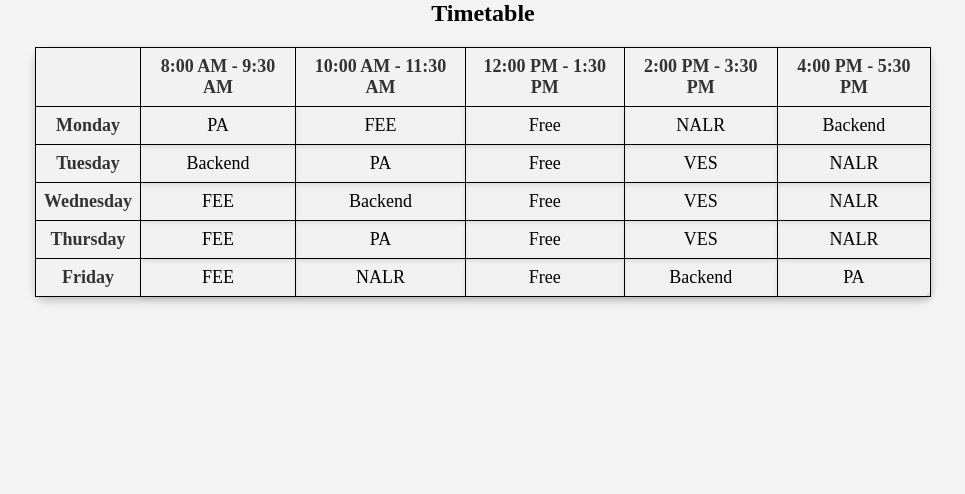
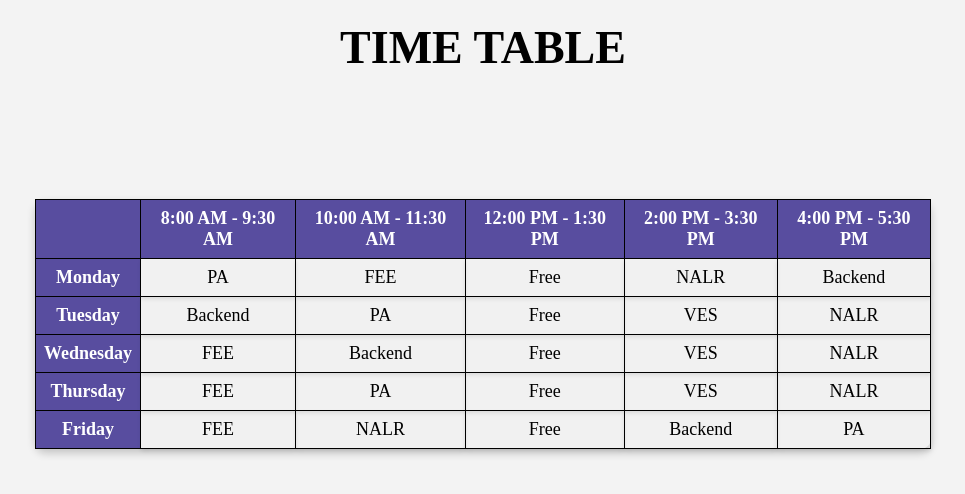
Before and after one commit to Nutika16/Collage_Management, a React (Create React App) app: page /TimeTable in a window 1280 px wide. Shown: the top 494 px of the page, without its empty margins (157-1122 px from the left). Built offline with nearby package versions, Linux system fonts and the light colour scheme.

Commit message:
timeTable code

```diff
--- a/src/pages/Student/TimeTable.jsx
+++ b/src/pages/Student/TimeTable.jsx
@@ -56,7 +56,13 @@ class TimeTable extends Component {
   render() {
     return (
       <div className="timetable-container">
-        <h1 className='heading'>Timetable</h1>
+        <br></br>
+        <h1 className='heading'>TIME TABLE</h1>
+        <br></br>
+        <br></br>
+        <br></br>
+        <br></br>
+        <br></br>
         <table className="timetable">
           <thead>
             <tr>
@@ -69,7 +75,7 @@ class TimeTable extends Component {
           <tbody>
             {this.state.days.map((day, index) => (
               <tr key={index}>
-                <th>{day}</th>
+                <th className = "day">{day}</th>
                 {this.state.times.map((time, idx) => (
                   <td
                     key={idx}
--- a/src/pages/Student/Timetable.css
+++ b/src/pages/Student/Timetable.css
@@ -1,6 +1,11 @@
+* {
+  font-family: 'Times New Roman', Times, serif;
+}
+
 /* Center the timetable on the webpage */
 .heading {
   text-align: center;
+  font-size: 46px;
 }
 
 .timetable-container {
@@ -12,14 +17,14 @@
 
 /* Style for the whole timetable container */
 .timetable {
-  font-family: Arial, sans-serif;
+  font-family: 'Times New Roman', Times, serif;
   box-shadow: 0 4px 8px rgba(0, 0, 0, 0.2);
   border-radius: 10px;
 }
 
 /* Style for the table */
 table {
-  width: 80%; /* Adjust the width as needed */
+  width: 90%; /* Adjust the width as needed */
   margin: 0 auto; /* Center the table horizontally */
   border-collapse: collapse;
   padding: 16px;
@@ -32,6 +37,7 @@ th {
   background-color: #584d9f;
   color: black;
   padding: 20px;
+  /* font-size: 25px; */
   text-align: center;
 }
 
@@ -40,7 +46,29 @@ td {
   border: 1px solid #ddd;
   padding: 20px;
   text-align: center;
+  /* font-size: 25px; */
   box-shadow: 0 2px 4px rgba(0, 0, 0, 0.1);
 }
 
 /* Different colors for each subject */
+
+thead th {
+  color: #ffffff;
+  background: #584d9f;
+}
+
+
+thead th:nth-child(odd) {
+  color: #ffffff;
+  background: #584d9f;
+}
+
+/* tr:nth-child(even) {
+  background: #584d9f;
+} */
+
+.day {
+  background-color: #584d9f;
+  font-weight: bold;
+  color: white;
+}
```
